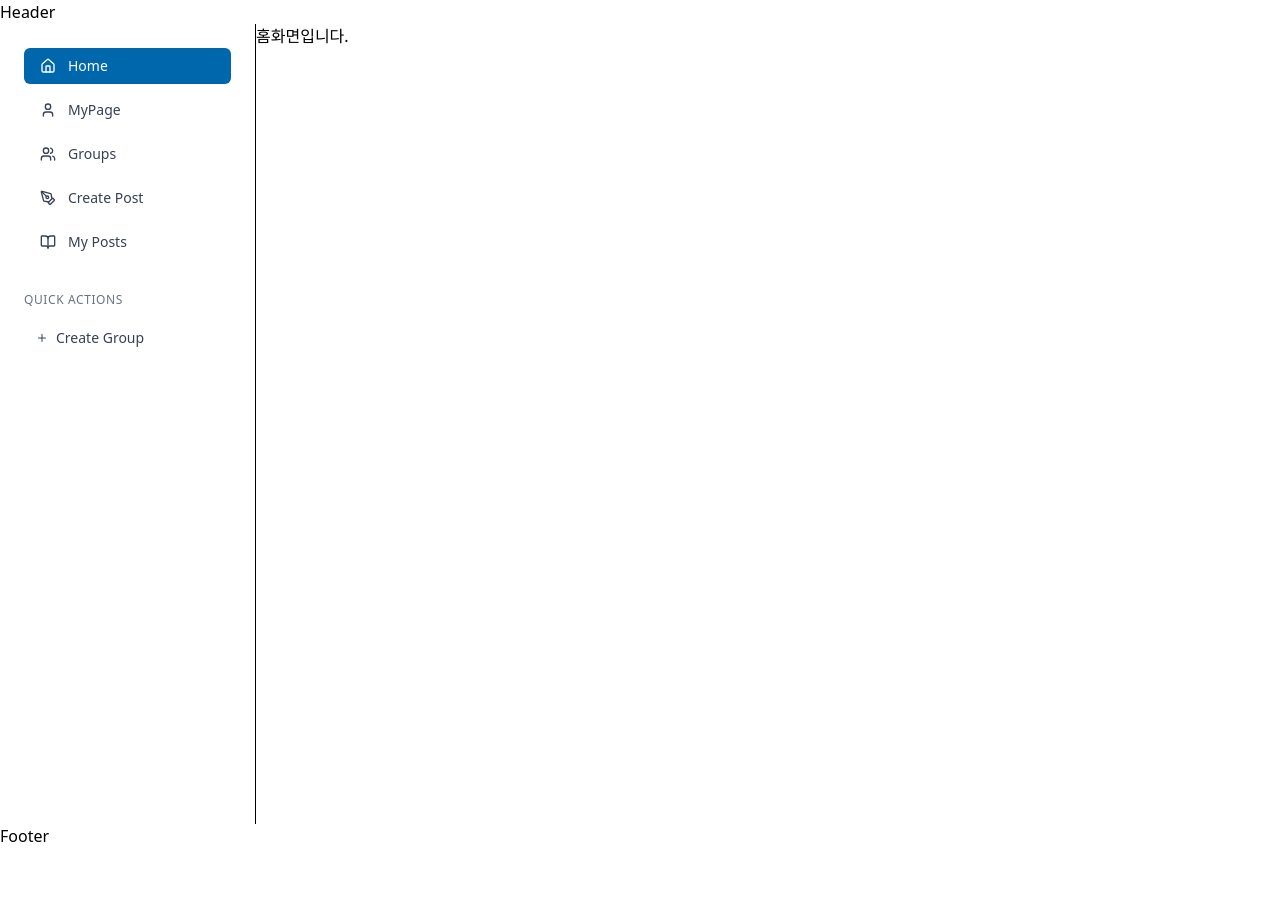
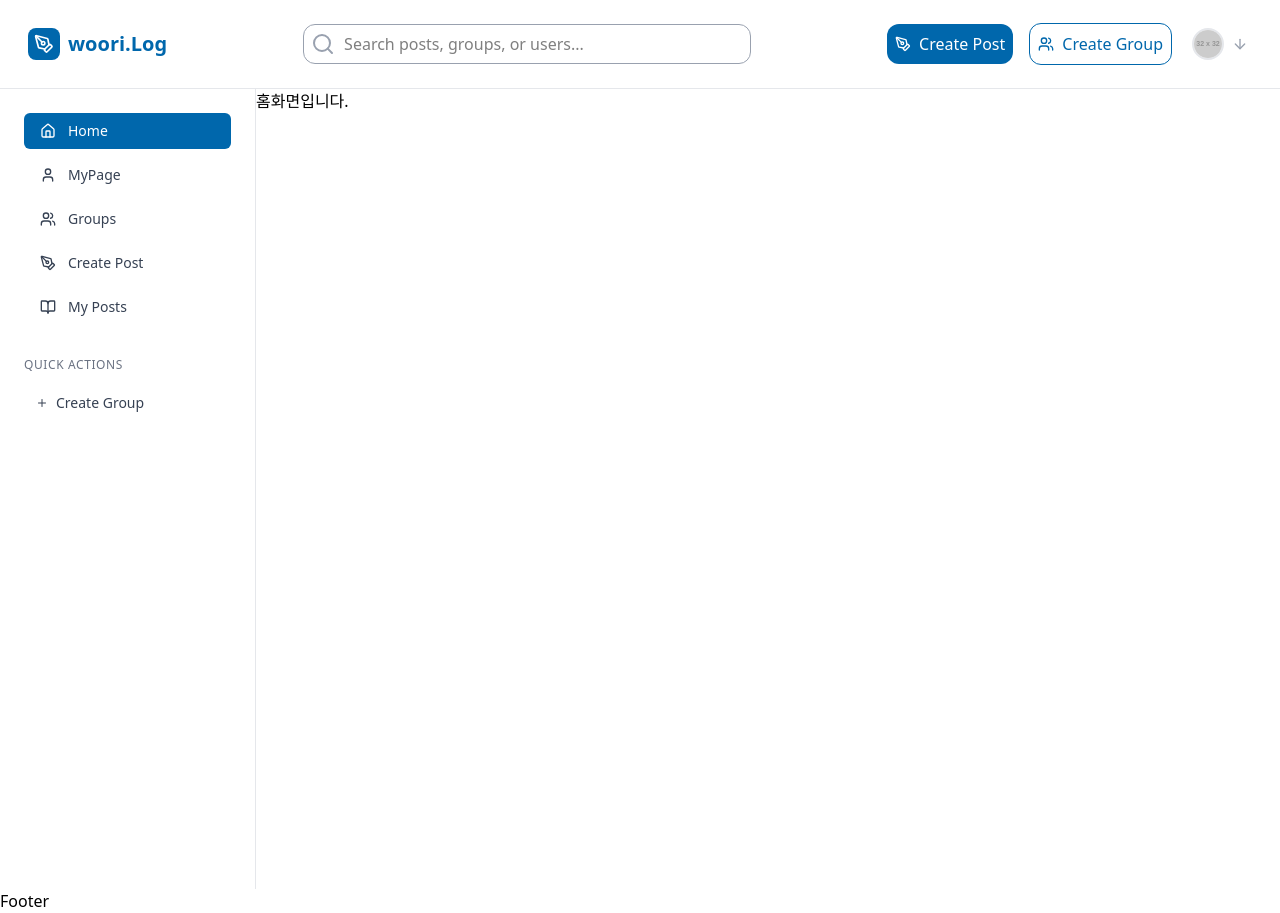
Before and after one commit to JBL28/woori.log, a Next.js app: page / in a window 1280 px wide. Before the commit the page ends 848 px from the top, so only its background shows below. Built offline with nearby package versions, Linux system fonts and the light colour scheme.

Commit message:
feat: header 구현 및 sidebar 수정

```diff
--- a/src/components/common/Header.jsx
+++ b/src/components/common/Header.jsx
@@ -1,9 +1,123 @@
-import React from 'react'
+"use client"
 
-const Header = () => {
+import React, { useState } from 'react'
+import Link from "next/link"
+import { PenTool, Users, Search, ArrowDown, User, Settings, LogOut} from 'lucide-react'
+import Image from 'next/image'
+
+export default function Header() {
+
+  const [isProfileOpen, setIsProfileOpen] = useState(false)
+
   return (
-    <div>Header</div>
+    <header className="sticky top-0 z-50 w-full p-3 border-b border-b-gray-200 bg-white/80 dark:bg-slate-900/80">
+      <div className="container mx-auto flex h-16 items-center justify-between px-4">
+        <Link href="/" className="flex items-center space-x-2">
+          <div className="flex h-8 w-8 items-center justify-center rounded-lg bg-[#0067AC]">
+            <PenTool className="h-5 w-5 text-white" />
+          </div>
+          <span className="text-xl font-bold text-[#0067AC]">woori.Log</span>
+        </Link>
+
+        {/* Search Bar */}
+        <div className="flex-1 max-w-md mx-8 relative">
+          <div className="relative">
+            <Search className='absolute top-2 left-2 text-gray-400'/>
+            <input
+              type="text"
+              placeholder="Search posts, groups, or users..."
+              className="w-full pl-10 pr-10 h-10 rounded-xl border border-gray-400 focus:border-[#0067AC] focus:ring-[#0067AC] dark:border-gray-700 dark:bg-slate-800"
+            />
+          </div>
+        </div>
+
+        <div className="flex items-center space-x-4">
+          <Link href="/" className="p-2 rounded-xl bg-[#0067AC] text-white hover:bg-[#0067AC]/90 flex items-center">
+            <PenTool className="mr-2 h-4 w-4" />
+            Create Post
+          </Link>
+
+          <Link href="/" className="p-2 border rounded-xl border-[#0067AC] text-[#0067AC] hover:bg-[#0067AC] hover:text-white flex items-center">
+            <Users className="mr-2 h-4 w-4" />
+            Create Group
+          </Link>
+
+          {/* Profile Dropdown */}
+          <div className="relative">
+            <button
+              onClick={() => setIsProfileOpen(!isProfileOpen)}
+              className="flex items-center space-x-2 p-1 rounded-xl hover:bg-gray-100 dark:hover:bg-slate-700 transition-colors"
+            >
+              <img
+                src="https://placehold.co/32"
+                alt="Profile"
+                className="h-8 w-8 rounded-full object-cover border-2 border-gray-200 dark:border-gray-600"
+              />
+              <ArrowDown
+                className={`h-4 w-4 text-gray-400 dark:text-gray-300 transition-transform ${isProfileOpen ? "rotate-180" : ""}`}
+              />
+            </button>
+
+            {/* Profile Dropdown Menu */}
+            {isProfileOpen && (
+              <div className="absolute right-0 mt-2 w-64 bg-white dark:bg-slate-800 border border-gray-200 dark:border-gray-700 rounded-xl shadow-lg py-2 z-50">
+                {/* User Info */}
+                <div className="px-4 py-3 border-b border-gray-100 dark:border-gray-700">
+                  <div className="flex items-center space-x-3">
+                    <img
+                      src="https://placehold.co/32"
+                      alt="Profile"
+                      className="h-10 w-10 rounded-full object-cover"
+                    />
+                    <div>
+                      <p className="text-sm font-medium text-gray-900 dark:text-white">김우리</p>
+                      <p className="text-xs text-gray-500 dark:text-gray-400">woori@example.com</p>
+                    </div>
+                  </div>
+                </div>
+
+                {/* Menu Items */}
+                <div className="py-1">
+                  <Link
+                    href="/myPage"
+                    className="flex items-center justify-center px-4 py-2 text-sm text-gray-700 dark:text-gray-300 hover:bg-gray-50 dark:hover:bg-slate-700 transition-colors"
+                    onClick={() => setIsProfileOpen(false)}
+                  >
+                     <User/>
+                    <p className="ml-3 mr-3 h-5 w-full">
+                      My Profile
+                    </p>
+                  </Link>
+
+                  <Link
+                    href="/settings"
+                    className="flex items-center px-4 py-2 text-sm text-gray-700 dark:text-gray-300 hover:bg-gray-50 dark:hover:bg-slate-700 transition-colors"
+                    onClick={() => setIsProfileOpen(false)}
+                  >
+                    <Settings/>
+                    <p className="ml-3 mr-3 h-5 w-full">
+                    Settings
+                    </p>
+                  </Link>
+
+                  <div className="border-t border-gray-100 dark:border-gray-700 my-1"></div>
+
+                  <button
+                    className="flex items-center w-full px-4 py-2 text-sm text-red-600 dark:text-red-400 hover:bg-red-50 dark:hover:bg-red-900/20 transition-colors"
+                    onClick={() => {
+                      setIsProfileOpen(false)
+                      // Add logout logic here
+                    }}
+                  >
+                    <LogOut className='w-5 mr-3.5 text-red-600'/>
+                      Sign Out
+                  </button>
+                </div>
+              </div>
+            )}
+          </div>
+        </div>
+      </div>
+    </header>
   )
 }
-
-export default Header
--- a/src/components/common/sidebar/Sidebar.jsx
+++ b/src/components/common/sidebar/Sidebar.jsx
@@ -20,7 +20,7 @@ export function Sidebar() {
   const pathname = usePathname()
 
   return (
-    <aside className="w-64 h-screen bg-white/50 backdrop-blur-sm border-r dark:bg-slate-900/50">
+    <aside className="w-64 h-screen bg-white/50 backdrop-blur-sm border-r border-gray-200 dark:bg-slate-900/50">
       <div className="p-6">
         {/* Main Navigation */}
         <nav className="space-y-2">
```
